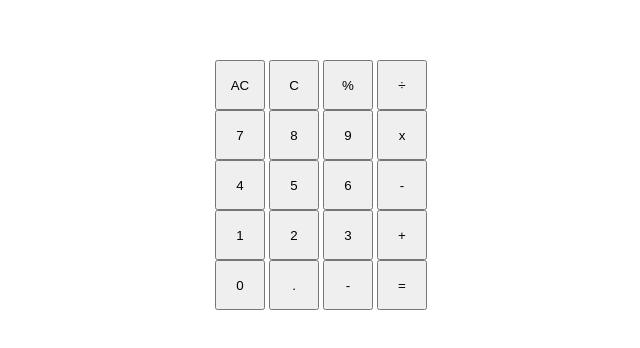
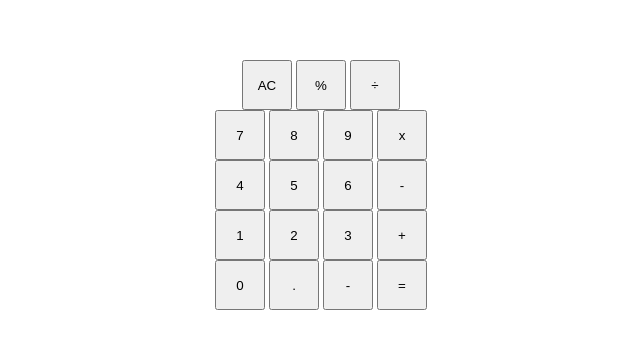
Before and after one commit to Rangerbearr/Calculator, a plain HTML site: page index.html in a window 1280 px wide. Shown: the part 298-646 px from the top of the page, without its empty margins (327-967 px from the left). Drawn offline with Linux system fonts and the light colour scheme.

Commit message:
remove extra clear button

```diff
--- a/index.html
+++ b/index.html
@@ -14,9 +14,8 @@
             <div id="equation"></div>
             <div id="answer"></div>
         </div>
-        <div class="row">
+        <div class="row" id="top">
             <button>AC</button>
-            <button>C</button>
             <button>%</button>
             <button>÷</button>
         </div>
```
